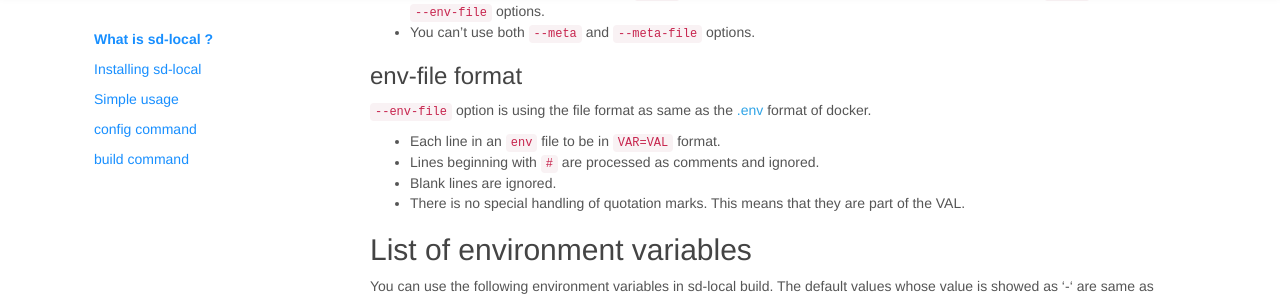
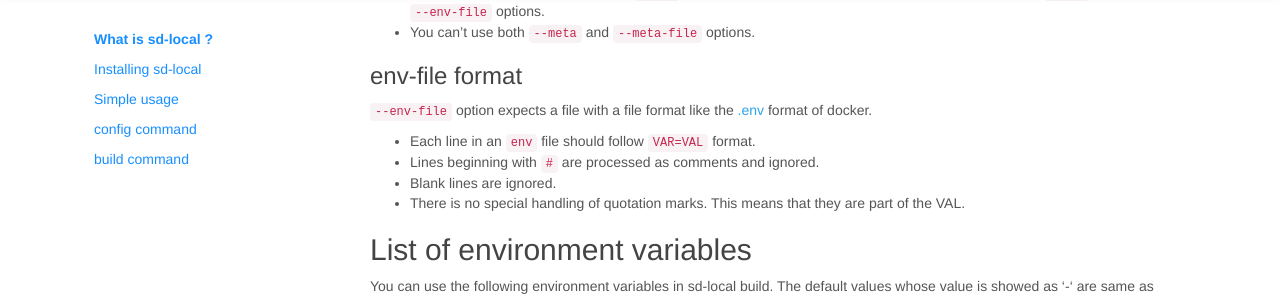
Before and after one commit to screwdriver-cd/guide, a Jekyll site: the page built from docs/user-guide/local.md, in a window 1280 px wide and 900 px high, scrolled down 3224 px. Shown: the part 158-454 px from the top of the window. Built offline with Jekyll 4.4.1, drawn with Linux system fonts in a browser that asks for light colours.

Commit message:
Update docs/user-guide/local.md
Co-Authored-By: Tiffany K <tiffanykyi@gmail.com>

```diff
--- a/docs/user-guide/local.md
+++ b/docs/user-guide/local.md
@@ -172,10 +172,10 @@ Note:
 
 
 ### env-file format
-`--env-file` option is using the file format as same as the [.env](https://docs.docker.com/compose/env-file/) format of docker.
+`--env-file` option expects a file with a file format like the [.env](https://docs.docker.com/compose/env-file/) format of docker.
 
 
-- Each line in an `env` file to be in `VAR=VAL` format.
+- Each line in an `env` file should follow `VAR=VAL` format.
 - Lines beginning with `#` are processed as comments and ignored.
 - Blank lines are ignored.
 - There is no special handling of quotation marks. This means that they are part of the VAL.
```
